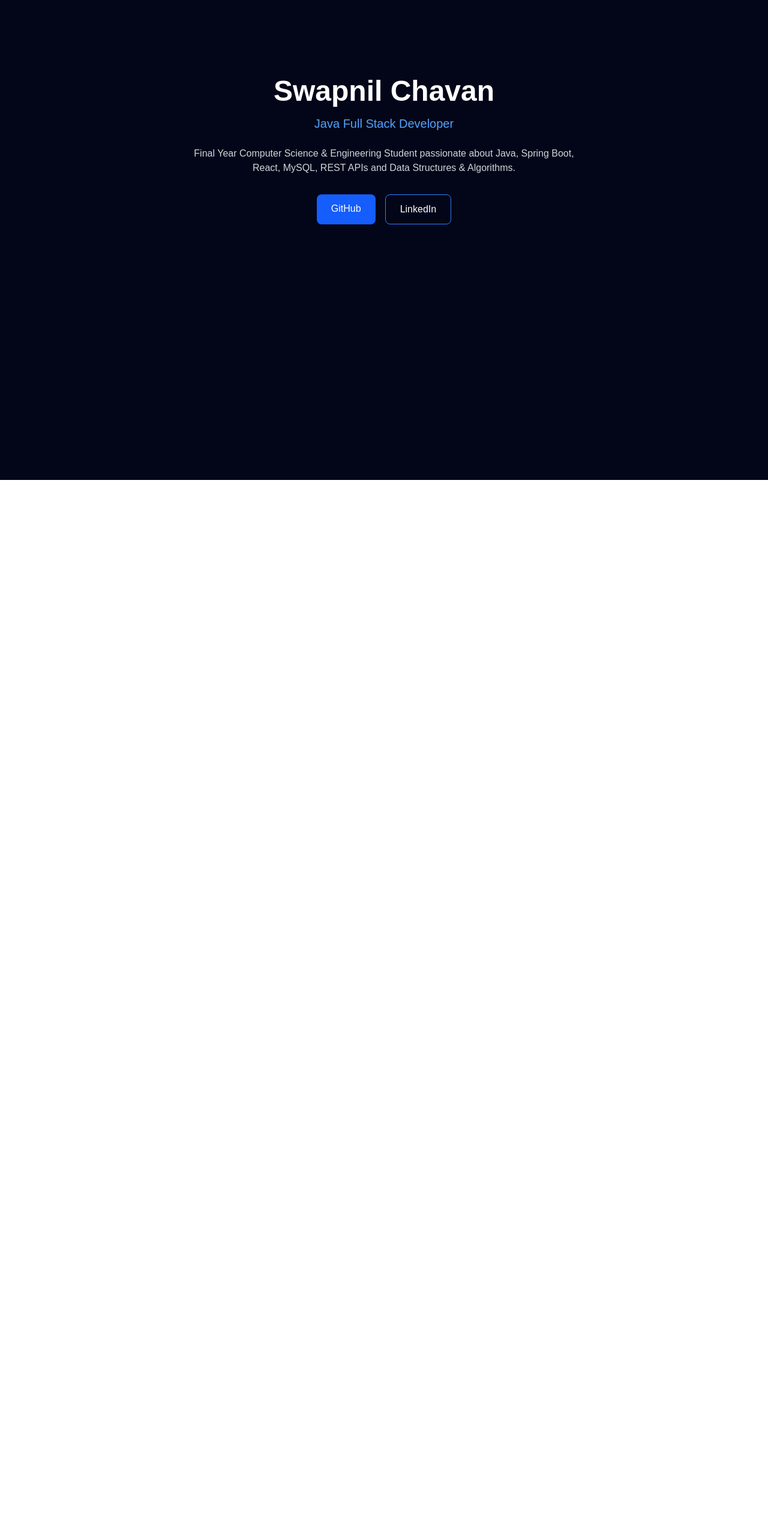
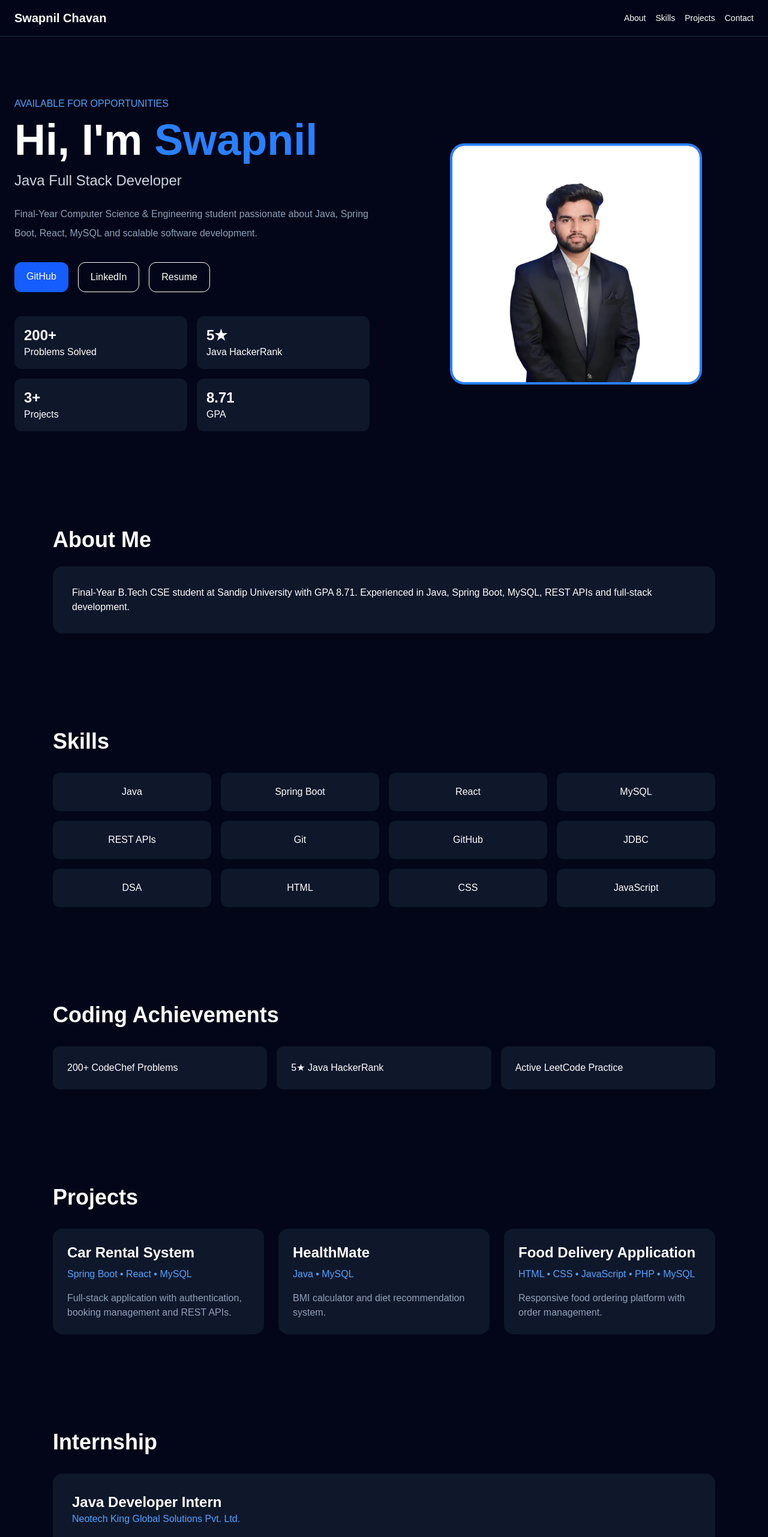
Before and after one commit to chavanswapnil-github/swapnil-portfolio, a Next.js app: page / in a window 1280 px wide. Shown: the top 2562 px of the page at 60% size. Before the commit the page ends 800 px from the top, so only its background shows below. Built offline with nearby package versions, Linux system fonts and the light colour scheme.

Commit message:
Professional portfolio

```diff
--- a/app/page.tsx
+++ b/app/page.tsx
@@ -1,36 +1,138 @@
+import Image from "next/image";
+
 export default function Home() {
+  const skills = [
+    "Java","Spring Boot","React","MySQL","REST APIs","Git",
+    "GitHub","JDBC","DSA","HTML","CSS","JavaScript"
+  ];
+
+  const projects = [
+    {
+      title: "Car Rental System",
+      tech: "Spring Boot • React • MySQL",
+      desc: "Full-stack application with authentication, booking management and REST APIs."
+    },
+    {
+      title: "HealthMate",
+      tech: "Java • MySQL",
+      desc: "BMI calculator and diet recommendation system."
+    },
+    {
+      title: "Food Delivery Application",
+      tech: "HTML • CSS • JavaScript • PHP • MySQL",
+      desc: "Responsive food ordering platform with order management."
+    }
+  ];
+
   return (
-    <main className="min-h-screen bg-slate-950 text-white">
-      <section className="flex flex-col items-center justify-center py-32 px-6 text-center">
-        <h1 className="text-5xl font-bold">Swapnil Chavan</h1>
+    <main className="bg-slate-950 text-white scroll-smooth">
+      <nav className="fixed top-0 w-full bg-slate-950/90 backdrop-blur border-b border-slate-800 z-50">
+        <div className="max-w-7xl mx-auto flex justify-between items-center px-6 py-4">
+          <h1 className="font-bold text-xl">Swapnil Chavan</h1>
+          <div className="flex gap-4 text-sm">
+            <a href="#about">About</a>
+            <a href="#skills">Skills</a>
+            <a href="#projects">Projects</a>
+            <a href="#contact">Contact</a>
+          </div>
+        </div>
+      </nav>
 
-        <p className="text-xl text-blue-400 mt-4">
-          Java Full Stack Developer
-        </p>
+      <section className="min-h-screen flex items-center pt-20 px-6">
+        <div className="max-w-7xl mx-auto grid md:grid-cols-2 gap-12 items-center">
+          <div>
+            <p className="text-blue-400 mb-3">AVAILABLE FOR OPPORTUNITIES</p>
+            <h1 className="text-5xl md:text-7xl font-bold">
+              Hi, I'm <span className="text-blue-500">Swapnil</span>
+            </h1>
+            <h2 className="text-2xl mt-4 text-slate-300">
+              Java Full Stack Developer
+            </h2>
+            <p className="mt-6 text-slate-400 leading-8">
+              Final-Year Computer Science & Engineering student passionate about
+              Java, Spring Boot, React, MySQL and scalable software development.
+            </p>
 
-        <p className="max-w-2xl mt-6 text-gray-300">
-          Final Year Computer Science & Engineering Student passionate about
-          Java, Spring Boot, React, MySQL, REST APIs and Data Structures &
-          Algorithms.
-        </p>
+            <div className="flex gap-4 mt-8 flex-wrap">
+              <a href="https://github.com/chavanswapnil-github" className="bg-blue-600 px-5 py-3 rounded-xl">GitHub</a>
+              <a href="https://www.linkedin.com/in/swapnil-chavan-640642271" className="border px-5 py-3 rounded-xl">LinkedIn</a>
+              <a href="/Swapnil_Chavan_Resume.pdf" className="border px-5 py-3 rounded-xl">Resume</a>
+            </div>
 
-        <div className="mt-8 flex gap-4">
-          <a
-            href="https://github.com/chavanswapnil-github"
-            target="_blank"
-            className="bg-blue-600 px-6 py-3 rounded-lg"
-          >
-            GitHub
-          </a>
+            <div className="grid grid-cols-2 gap-4 mt-10">
+              <div className="bg-slate-900 p-4 rounded-xl"><h3 className="text-2xl font-bold">200+</h3><p>Problems Solved</p></div>
+              <div className="bg-slate-900 p-4 rounded-xl"><h3 className="text-2xl font-bold">5★</h3><p>Java HackerRank</p></div>
+              <div className="bg-slate-900 p-4 rounded-xl"><h3 className="text-2xl font-bold">3+</h3><p>Projects</p></div>
+              <div className="bg-slate-900 p-4 rounded-xl"><h3 className="text-2xl font-bold">8.71</h3><p>GPA</p></div>
+            </div>
+          </div>
 
-          <a
-            href="https://www.linkedin.com/in/swapnil-chavan-640642271"
-            target="_blank"
-            className="border border-blue-500 px-6 py-3 rounded-lg"
-          >
-            LinkedIn
-          </a>
+          <div className="flex justify-center">
+            <Image src="/images/Profile.jpeg" alt="Profile" width={420} height={420}
+              className="rounded-3xl border-4 border-blue-500" />
+          </div>
         </div>
+      </section>
+
+      <section id="about" className="max-w-6xl mx-auto px-6 py-20">
+        <h2 className="text-4xl font-bold mb-6">About Me</h2>
+        <div className="bg-slate-900 p-8 rounded-2xl">
+          Final-Year B.Tech CSE student at Sandip University with GPA 8.71.
+          Experienced in Java, Spring Boot, MySQL, REST APIs and full-stack development.
+        </div>
+      </section>
+
+      <section id="skills" className="max-w-6xl mx-auto px-6 py-20">
+        <h2 className="text-4xl font-bold mb-8">Skills</h2>
+        <div className="grid grid-cols-2 md:grid-cols-4 gap-4">
+          {skills.map((s) => (
+            <div key={s} className="bg-slate-900 p-5 rounded-xl text-center">{s}</div>
+          ))}
+        </div>
+      </section>
+
+      <section className="max-w-6xl mx-auto px-6 py-20">
+        <h2 className="text-4xl font-bold mb-8">Coding Achievements</h2>
+        <div className="grid md:grid-cols-3 gap-4">
+          <div className="bg-slate-900 p-6 rounded-xl">200+ CodeChef Problems</div>
+          <div className="bg-slate-900 p-6 rounded-xl">5★ Java HackerRank</div>
+          <div className="bg-slate-900 p-6 rounded-xl">Active LeetCode Practice</div>
+        </div>
+      </section>
+
+      <section id="projects" className="max-w-6xl mx-auto px-6 py-20">
+        <h2 className="text-4xl font-bold mb-8">Projects</h2>
+        <div className="grid md:grid-cols-3 gap-6">
+          {projects.map((p) => (
+            <div key={p.title} className="bg-slate-900 p-6 rounded-2xl">
+              <h3 className="text-2xl font-semibold">{p.title}</h3>
+              <p className="text-blue-400 mt-2">{p.tech}</p>
+              <p className="text-slate-400 mt-4">{p.desc}</p>
+            </div>
+          ))}
+        </div>
+      </section>
+
+      <section className="max-w-6xl mx-auto px-6 py-20">
+        <h2 className="text-4xl font-bold mb-8">Internship</h2>
+        <div className="bg-slate-900 p-8 rounded-2xl">
+          <h3 className="text-2xl font-semibold">Java Developer Intern</h3>
+          <p className="text-blue-400">Neotech King Global Solutions Pvt. Ltd.</p>
+        </div>
+      </section>
+
+      <section className="max-w-6xl mx-auto px-6 py-20">
+        <h2 className="text-4xl font-bold mb-8">Education</h2>
+        <div className="grid md:grid-cols-2 gap-6">
+          <div className="bg-slate-900 p-6 rounded-2xl">B.Tech CSE - GPA 8.71</div>
+          <div className="bg-slate-900 p-6 rounded-2xl">Diploma CE - 81.43%</div>
+        </div>
+      </section>
+
+      <section id="contact" className="max-w-6xl mx-auto px-6 py-20 text-center">
+        <h2 className="text-4xl font-bold mb-8">Contact</h2>
+        <p>swapnilc983@gmail.com</p>
+        <p className="mt-2">Nashik, Maharashtra</p>
       </section>
     </main>
   );
```
Also changed, not shown: public/images/Profile.jpeg (added), 1 other file (tests, documents, lock files or other folders).
